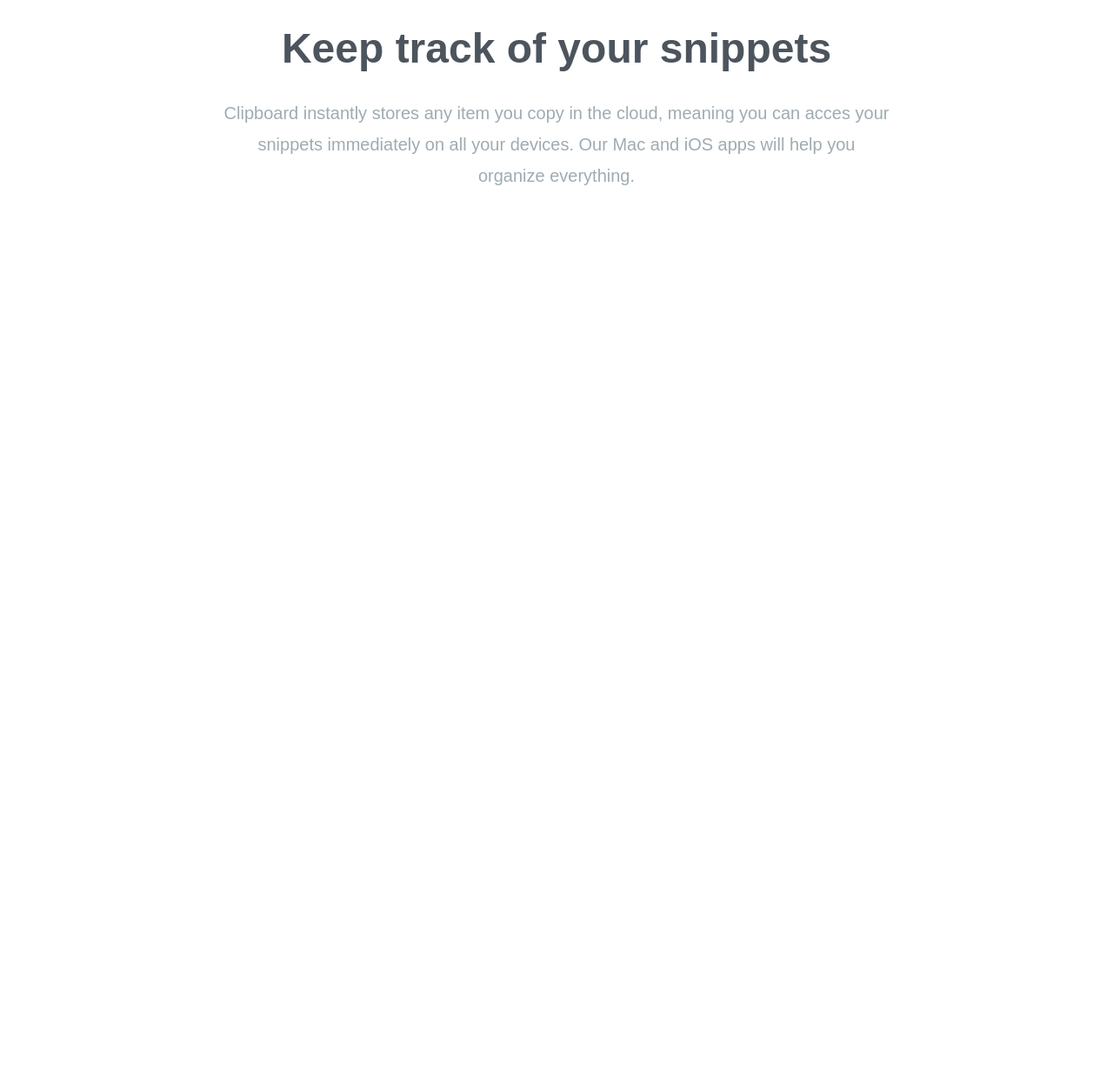
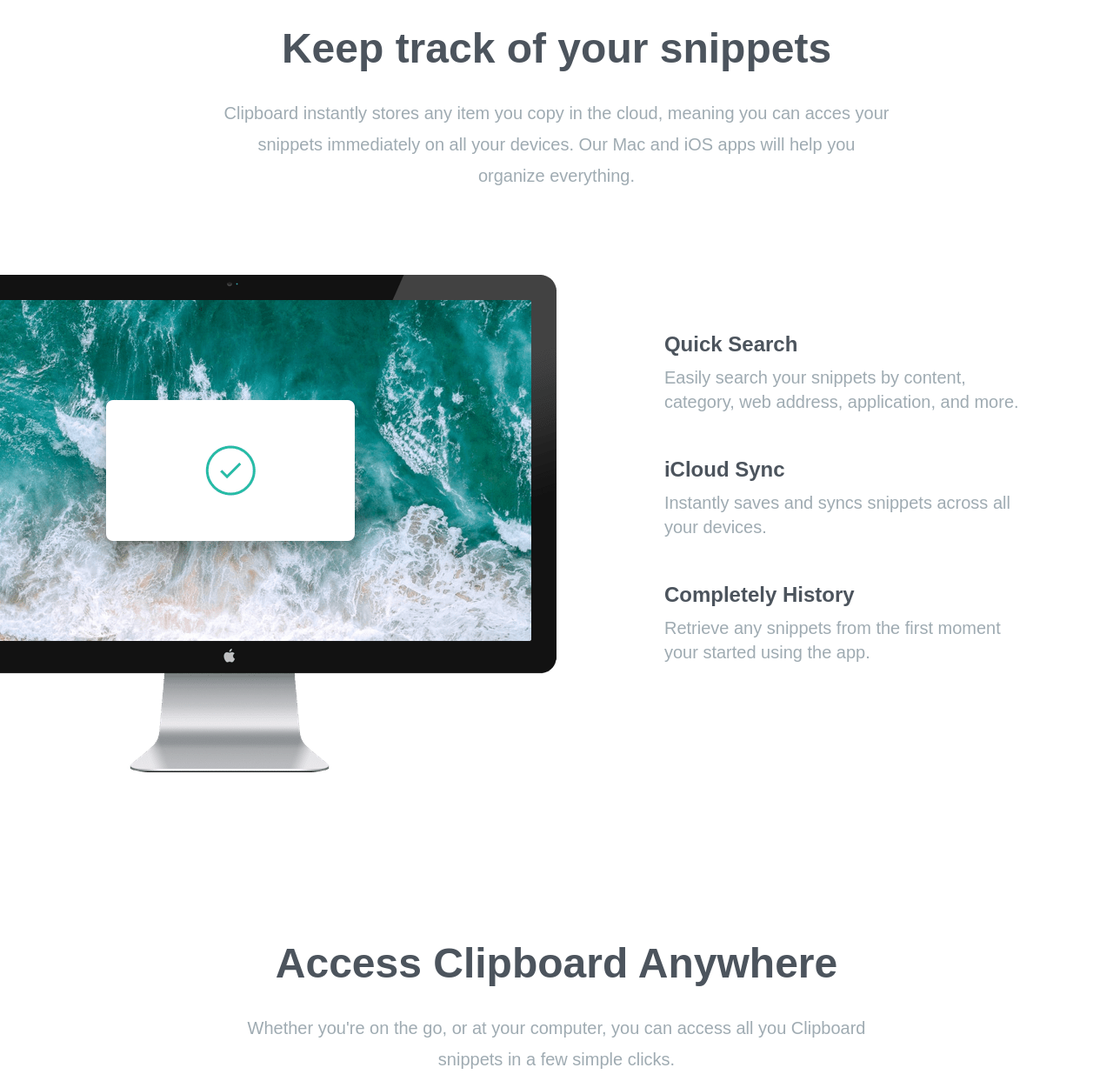
Before and after one commit to codingat25/clipboard, a website: page index.html in a window 1280 px wide. Shown: the part 689-1932 px from the top of the page at 87% size. Before the commit the page ends 989 px from the top, so only its background shows below. Drawn offline with Linux system fonts and the light colour scheme; a web font is replaced by a local one.

Commit message:
clipboard website

```diff
--- a/index.html
+++ b/index.html
@@ -53,7 +53,7 @@
             Keep track of your snippets
           </h3>
 
-          <p class="max-w-3xl mx-auto mb24 text-xl
+          <p class="max-w-3xl mx-auto mb-24 text-xl
           leading-9 text-center text-grayishBlue">
           Clipboard instantly stores any item you copy in the cloud,
           meaning you can acces your snippets immediately on all your devices.
@@ -64,7 +64,66 @@
 
     <!-- Features Section -->
     <section id="features">
-      <div class="section-container my-20"></div>
+      <div class="section-container my-20">
+        <div class="relative flex flex-col md:flex-row md:space-x-32">
+          <!-- Image Container-->
+          <div class="md:w-1/2">
+            <img src="images/image-computer.png" alt=""
+            class="md:absolute top-0 right-[50%]">
+          </div>
+          <!-- Items Container -->
+          <div class="flex flex-col mt-16 mb-24 space-y-12 text-xl
+           md:w-1/2 md:mb-60 md:text-left md:pl-16">
+
+              <!-- Item 1 -->
+              <div>
+                <h5 class="mb-2 text-2xl font-bold text-darkGrayishBlue">
+                  Quick Search
+                </h5>
+                <p class="max-w-md text-grayishBlue">
+                  Easily search your snippets by content, category, web address,
+                  application, and more.
+                </p>
+              </div>
+
+              <!-- Item 2 -->
+              <div>
+                <h5 class="mb-2 text-2xl font-bold text-darkGrayishBlue">
+                  iCloud Sync
+                </h5>
+                <p class="max-w-md text-grayishBlue">
+                  Instantly saves and syncs snippets across all your devices.
+                </p>
+              </div>
+
+              <!-- Item 3 -->
+              <div>
+                <h5 class="mb-2 text-2xl font-bold text-darkGrayishBlue">
+                  Completely History
+                </h5>
+                <p class="max-w-md text-grayishBlue">
+                  Retrieve any snippets from the first moment your started
+                  using the app.
+                </p>
+              </div>
+
+          </div>
+        </div>
+      </div>
+    </section>
+
+    <!-- Access Anywhere Section -->
+    <section id="access">
+      <div class="section-container my-20">
+        <h3>Access Clipboard Anywhere</h3>
+        <p class="max-w-3xl mx-auto mb-24 text-xl
+        leading-9 text-center text-grayishBlue">
+            Whether you're on the go, or at your computer,
+            you can access all you Clipboard snippets in a
+            few simple clicks.
+        </p>
+        <img src="images/image-devices.png" alt="" class="mx-auto">
+      </div>
     </section>
   </body>
 </html>
```
Also changed, not shown: css/style.css.
